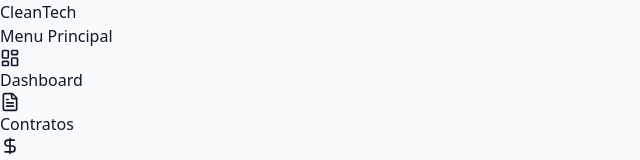
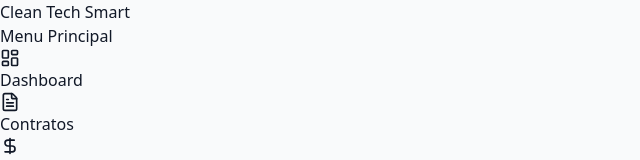
Before and after one commit to consultoriagestao40-rgb/Clean-Tech-Smart, a React (Vite) app: page / in a window 1280 px wide. Shown: the top 160 px of the page, without its empty margins (0-640 px from the left). Built offline with nearby package versions, Linux system fonts and the light colour scheme; no server answers.

Commit message:
fix: rename logo text to Clean Tech Smart

```diff
--- a/src/components/Sidebar.jsx
+++ b/src/components/Sidebar.jsx
@@ -65,7 +65,7 @@
       {/* Logo Area */}
       <div className="p-6">
         <h2 className="text-2xl font-bold text-gray-800 tracking-tight">
-          <span className="text-blue-600">Clean</span>Tech
+          <span className="text-blue-600">Clean Tech</span> Smart
         </h2>
       </div>
 
```
